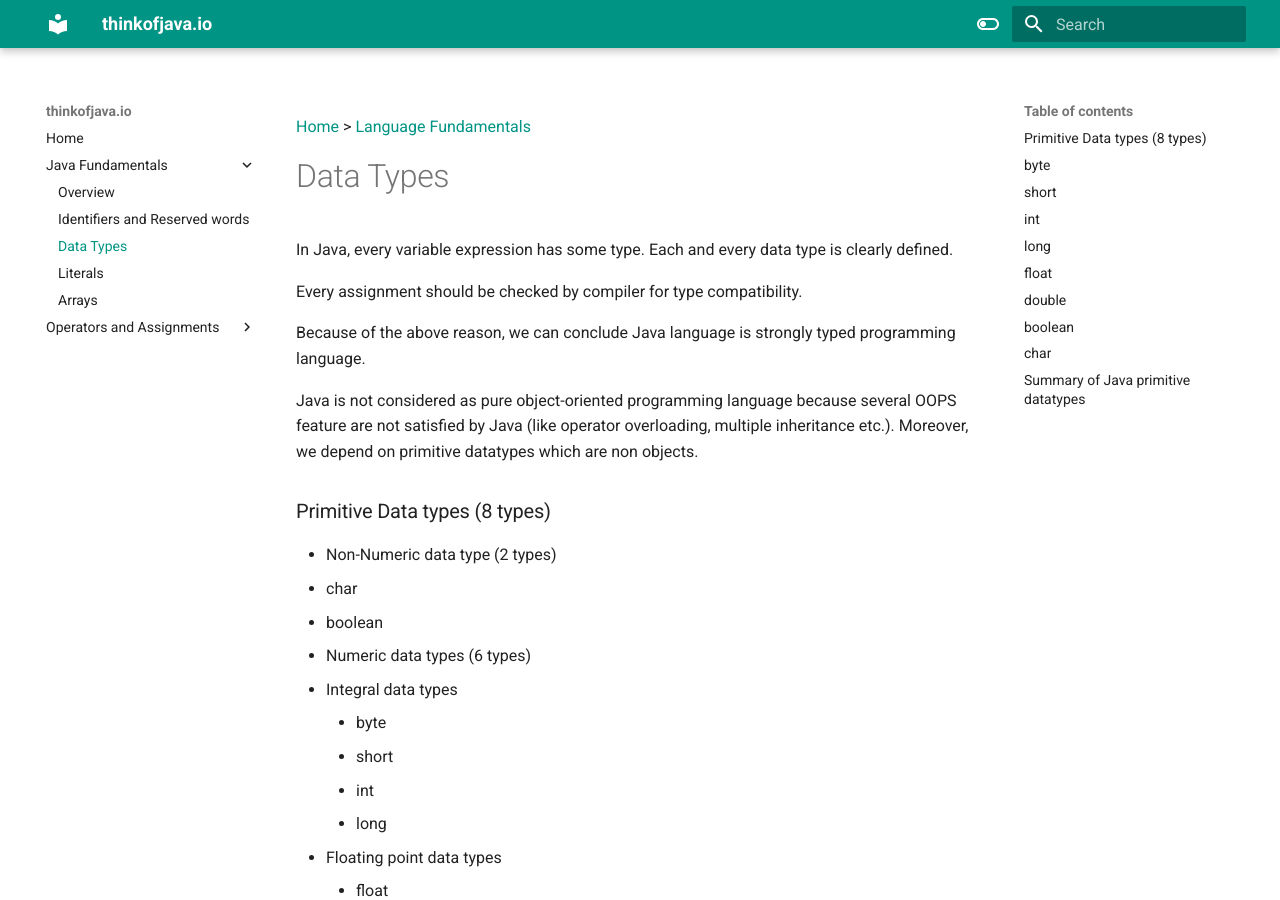
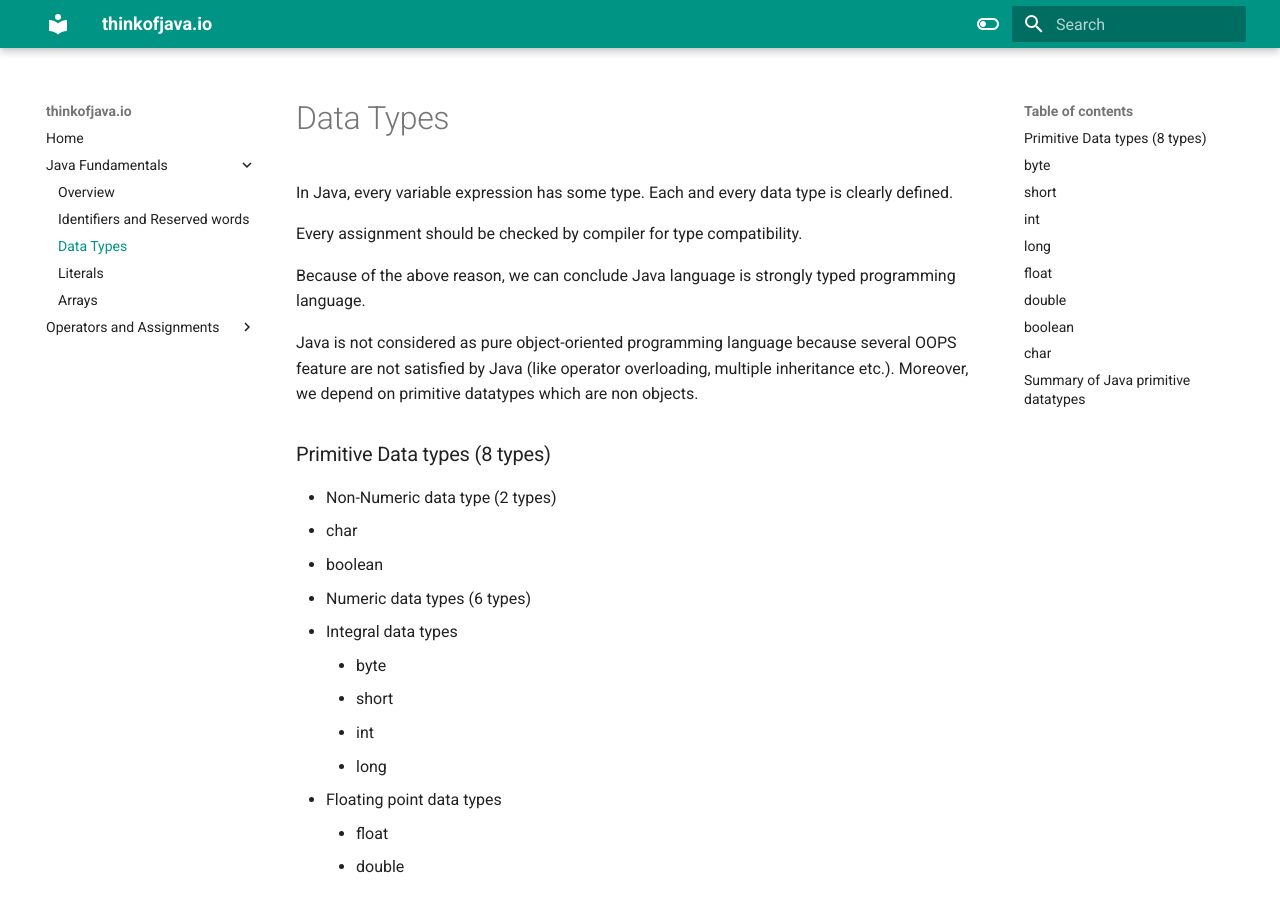
Before and after one commit to nageshchauhan/thinkofjava.io, an MkDocs documentation site: the page built from docs/fundamentals/2_datatype/datatypes.md, in a window 1280 px wide and 900 px high. Built offline with MkDocs 1.6.1 and Material for MkDocs 9.7.7, drawn with Linux system fonts in a browser that asks for light colours.

Commit message:
updating datatypes

```diff
--- a/docs/fundamentals/2_datatype/datatypes.md
+++ b/docs/fundamentals/2_datatype/datatypes.md
@@ -1,5 +1,3 @@
-[Home](../../../README.md) > [Language Fundamentals](../README.md)
-
 # Data Types
 
 In Java, every variable expression has some type. Each and every data type is clearly defined.
```
Also changed, not shown: 1 other file.
